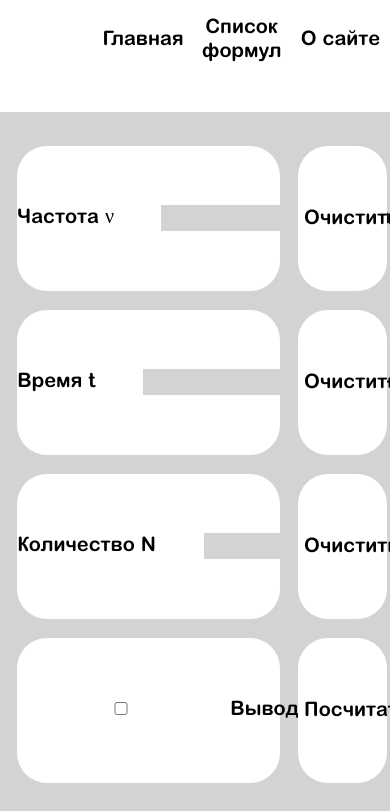
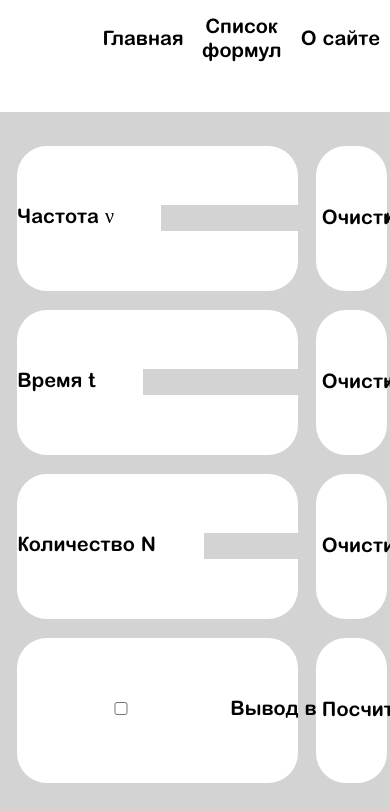
Before and after one commit to blackbirdstudiorus/Formularics, a plain HTML site: page formulas/freq.html in a window 390 px wide. Shown: the part 33-844 px from the top of the page. Drawn offline with Linux system fonts and the light colour scheme.

Commit message:
Update style.css

```diff
--- a/style.css
+++ b/style.css
@@ -153,7 +153,7 @@ select {
     height:145px;
     vertical-align: middle;
     line-height: 145px;
-    width:74%;
+    width:79%;
     font-size: 20px;
 }
 #main {
@@ -163,7 +163,7 @@ select {
 }
 button:not(.mb){
     font-size: 20px;
-    width:25%;
+    width:20%;
 }
 .h-block{
     white-space: nowrap;
```
